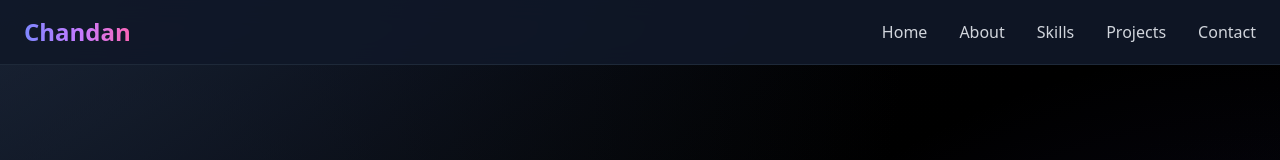
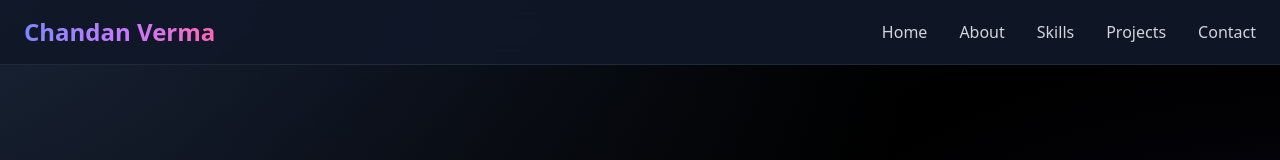
Before and after one commit to chandanXcoder/MyPortfolio, a React (Vite) app: page / in a window 1280 px wide. Shown: the top 160 px of the page. Built offline with nearby package versions, Linux system fonts and the light colour scheme.

Commit message:
Update Navbar component: change displayed name from 'Chandan' to 'Chandan Verma'

```diff
--- a/src/components/Navbar.jsx
+++ b/src/components/Navbar.jsx
@@ -23,7 +23,7 @@ const Navbar = () => {
           animate={{ opacity: 1, x: 0 }}
           className="text-xl sm:text-2xl font-extrabold text-transparent bg-clip-text bg-gradient-to-r from-indigo-400 via-purple-400 to-pink-400"
         >
-          Chandan
+          Chandan Verma
         </motion.a>
 
         {/* Desktop Menu */}
```
